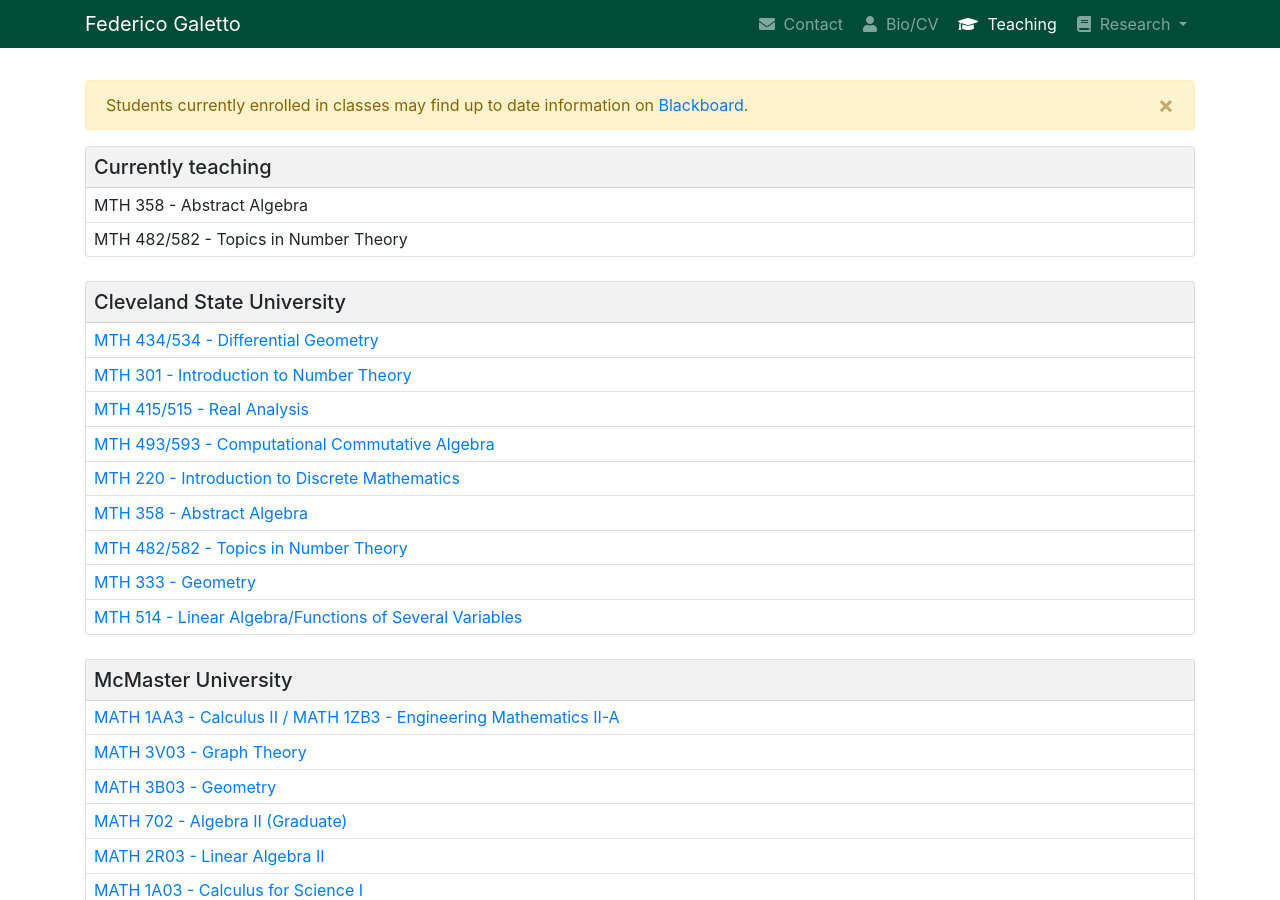
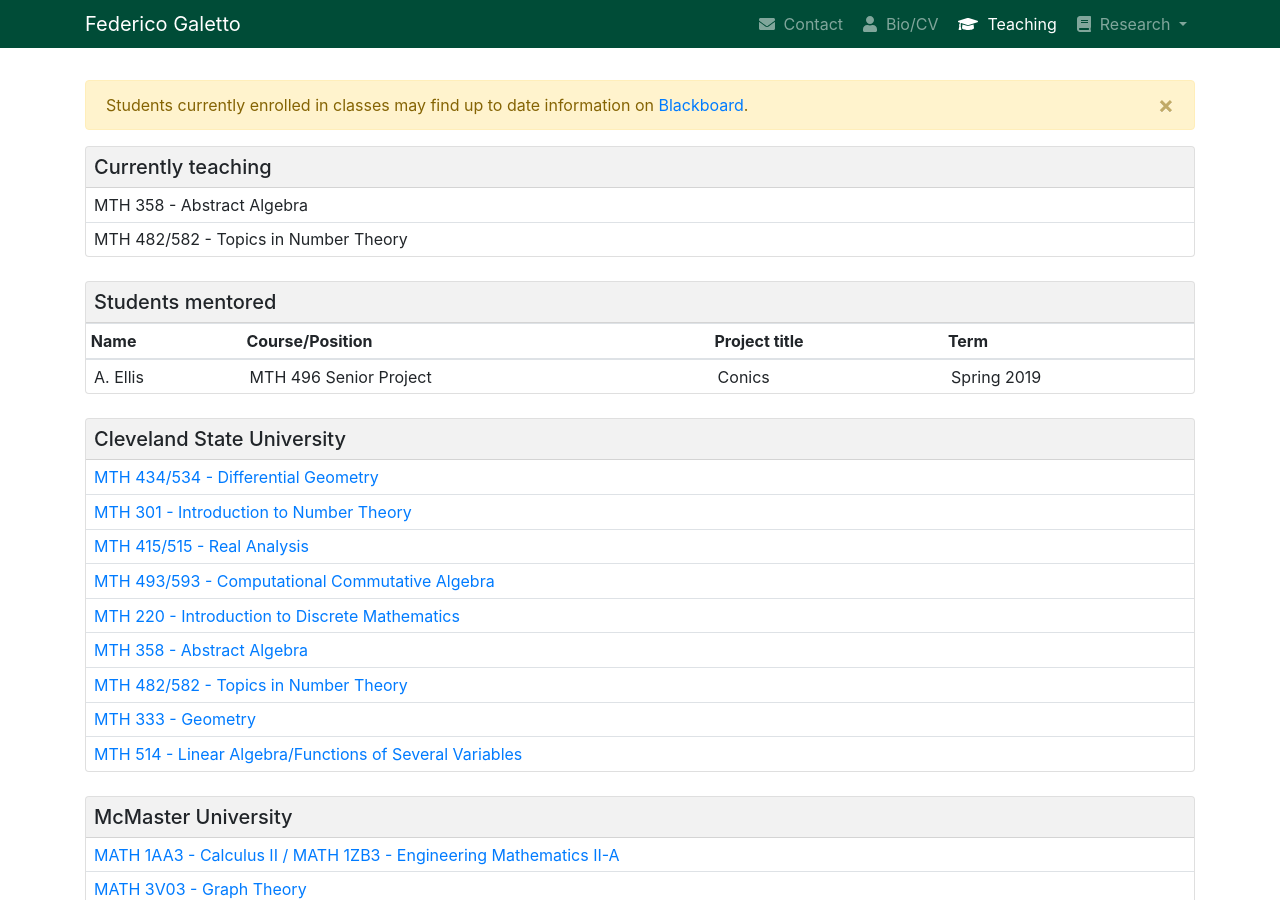
Before and after one commit to galettof/galettof.github.io, a Jekyll site: the page built from teaching.html, in a window 1280 px wide and 900 px high. Built offline with Jekyll 4.4.1, drawn with Linux system fonts in a browser that asks for light colours; nearby versions of some CDN libraries.

Commit message:
basic table structure

```diff
--- a/teaching.html
+++ b/teaching.html
@@ -13,6 +13,7 @@ active: teaching
 	<span aria-hidden="true">&times;</span>
       </button>
     </div>
+
     <div class="card">
       <div class="card-header">
 	<h5 class="mb-0">Currently teaching</h5>
@@ -21,6 +22,30 @@ active: teaching
 	<tbody>
 	  <tr><td>MTH 358 - Abstract Algebra</td></tr>
 	  <tr><td>MTH 482/582 - Topics in Number Theory</td></tr>
+	</tbody>
+      </table>
+    </div>
+
+    <div class="card">
+      <div class="card-header">
+	<h5 class="mb-0">Students mentored</h5>
+      </div>
+      <table class="table notop table-sm mb-0">
+	<thead>
+	  <tr>
+	    <th>Name</th>
+	    <th>Course/Position</th>
+	    <th>Project title</th>
+	    <th>Term</th>
+	  </tr>
+	</thead>
+	<tbody>
+	  <tr>
+	    <td>A. Ellis</td>
+	    <td>MTH 496 Senior Project</td>
+	    <td>Conics</td>
+	    <td>Spring 2019</td>
+	  </tr>
 	</tbody>
       </table>
     </div>
```
